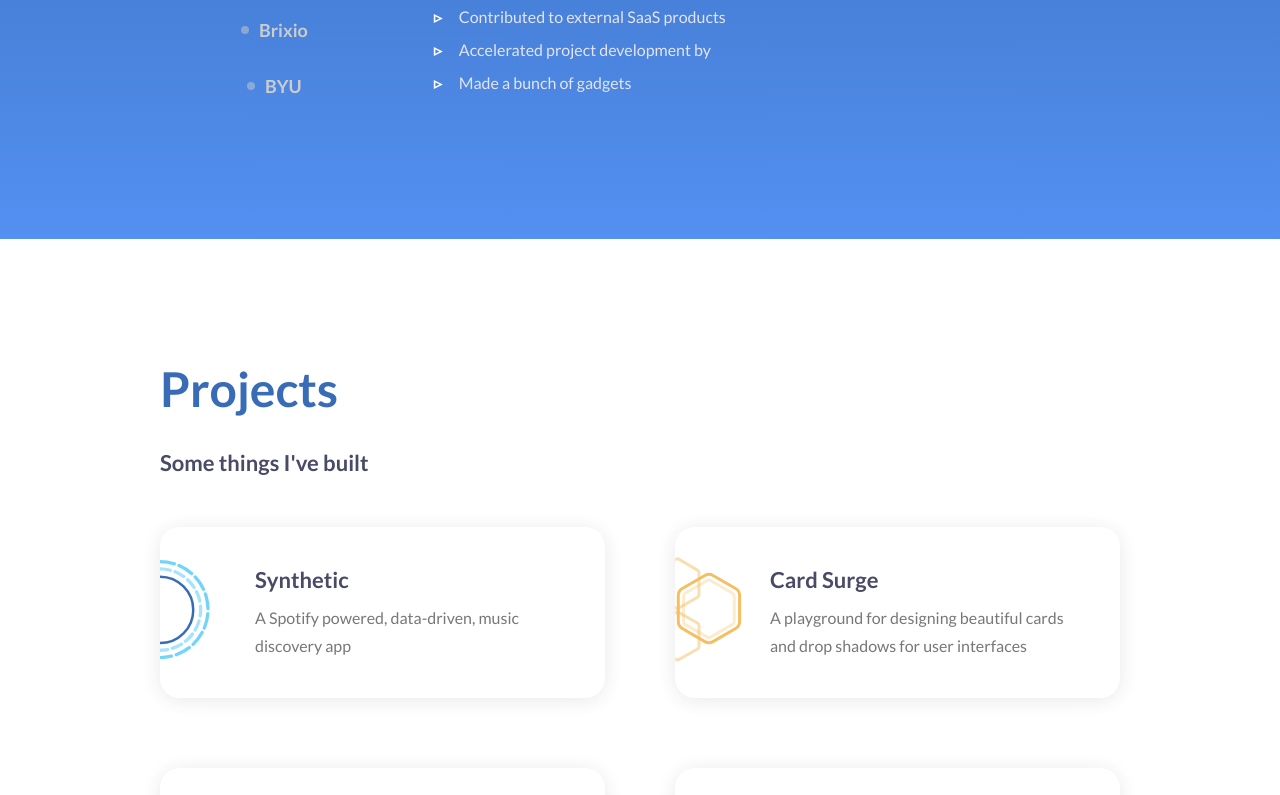
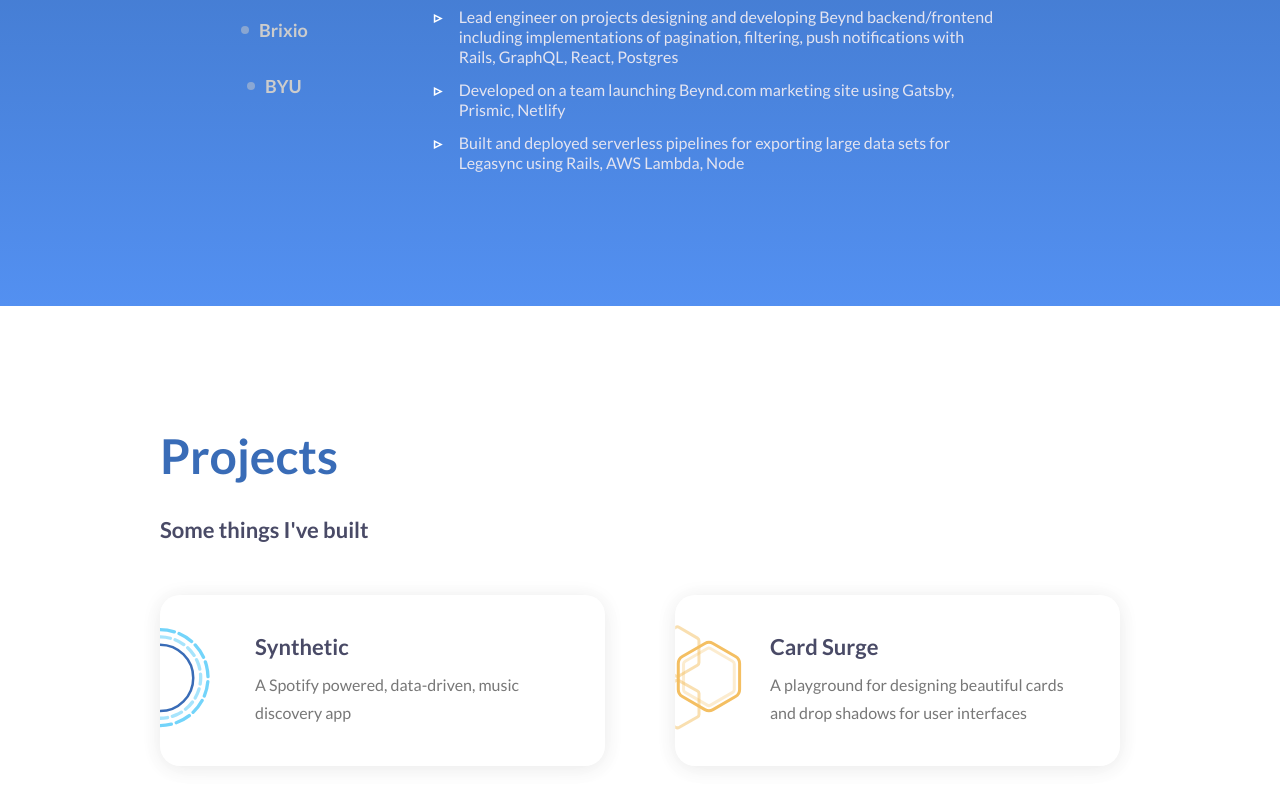
Before and after one commit to gillkyle/me, a Gatsby site: page / in a window 1280 px wide. Shown: the part 2320-3115 px from the top of the page. Built offline with nearby package versions, Linux system fonts and the light colour scheme; Gatsby itself is replaced by a stand-in of ours.

Commit message:
link component

```diff
--- a/src/components/experience.js
+++ b/src/components/experience.js
@@ -4,6 +4,7 @@ import styled from 'styled-components'
 import Text from './shared/Text'
 import Button from './shared/Button'
 import Image from './shared/Image'
+import Link from './shared/Link'
 import { UList, ListItem } from './shared/List'
 import { Heading, Paragraph } from './shared/Typography'
 import { ContentContainer, SectionContainer } from './shared/Containers'
@@ -108,9 +109,9 @@ const jobs = [
     jobTitle: 'Full Stack Developer',
     dates: 'Jan 2018 - Present',
     bullets: [
-      'Contributed to external SaaS products ',
-      'Accelerated project development by ',
-      'Made a bunch of gadgets',
+      'Lead engineer on projects designing and developing Beynd backend/frontend including implementations of pagination, filtering, push notifications with Rails, GraphQL, React, Postgres',
+      'Developed on a team launching Beynd.com marketing site using Gatsby, Prismic, Netlify',
+      'Built and deployed serverless pipelines for exporting large data sets for Legasync using Rails, AWS Lambda, Node',
     ],
   },
   {
@@ -119,9 +120,13 @@ const jobs = [
     jobTitle: 'Open Source Consultant',
     dates: 'Feb 2018 - May 2018',
     bullets: [
-      'Finished lots of things',
-      'Did lots of stuff',
-      'Made a bunch of gadgets',
+      <Text>
+        Built implementation of{' '}
+        <Link href="google.com">Gatsby Plugin Library</Link> using React, Node,
+        Algolia
+      </Text>,
+      'Wrote Gatsby e-commerce tutorial using Gatsby, Stripe, AWS Lambda',
+      "UX and design contributions to Gatsby's Site Showcase",
     ],
   },
   {
--- /dev/null
+++ b/src/components/shared/Link.js
@@ -0,0 +1,16 @@
+import styled from 'styled-components'
+import { COLORS, TRANSITION, FONT_WEIGHTS } from '../../styles/constants'
+
+const Link = styled.a`
+  text-decoration: none;
+  transition: ${TRANSITION};
+  border-bottom: ${COLORS.gold} 2px solid;
+  background-color: transparent;
+  color: ${COLORS.white};
+  font-weight: ${FONT_WEIGHTS.bold};
+  &:hover {
+    background-color: ${COLORS.semiGold};
+  }
+`
+
+export default Link
--- a/src/styles/constants.js
+++ b/src/styles/constants.js
@@ -9,6 +9,7 @@ export const COLORS = {
   lightGray: '#CCC',
   black: '#494a66',
   gold: '#ffbd0a',
+  semiGold: 'rgba(255,189,10,0.5)',
 }
 
 export const FONTS = {
```
